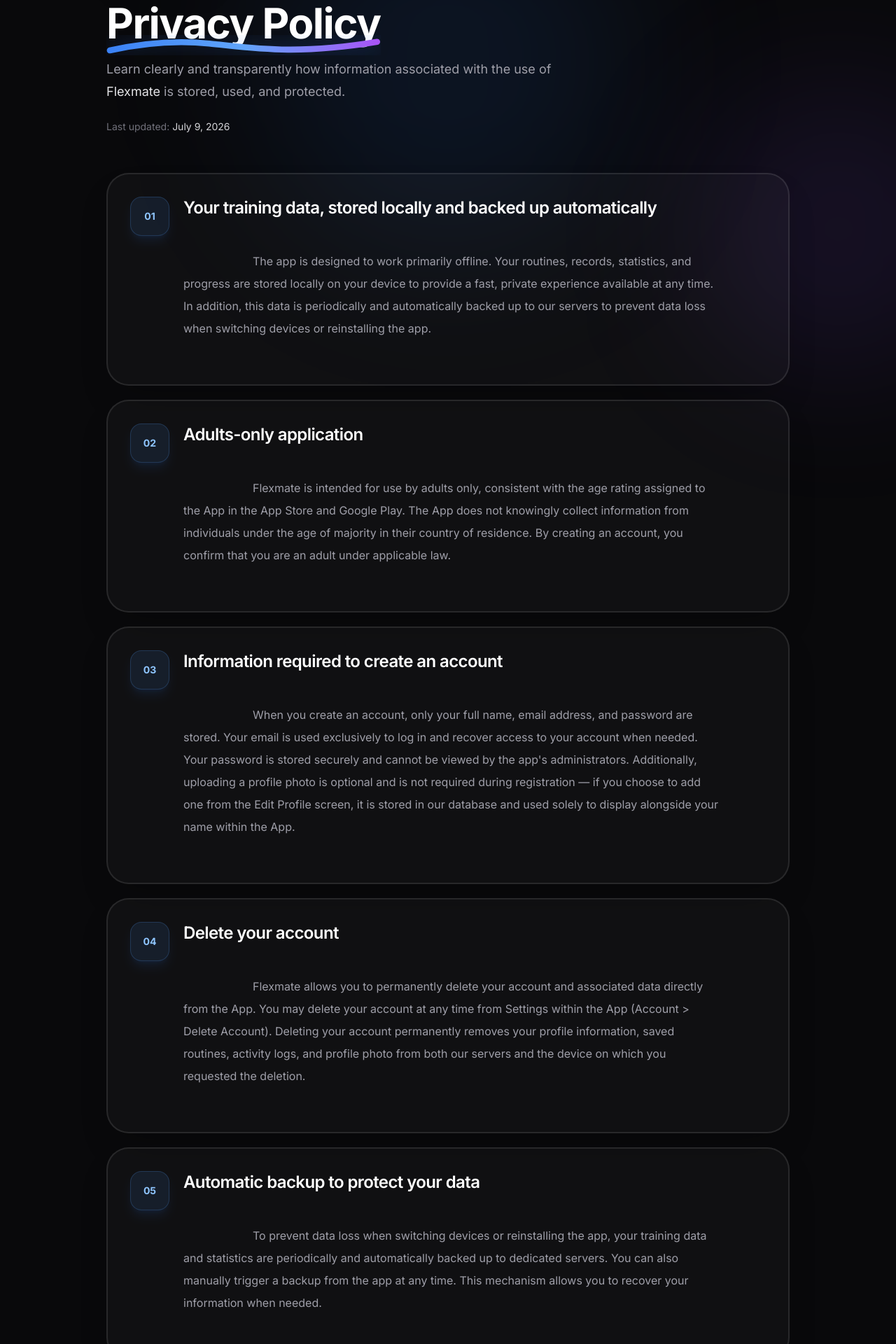
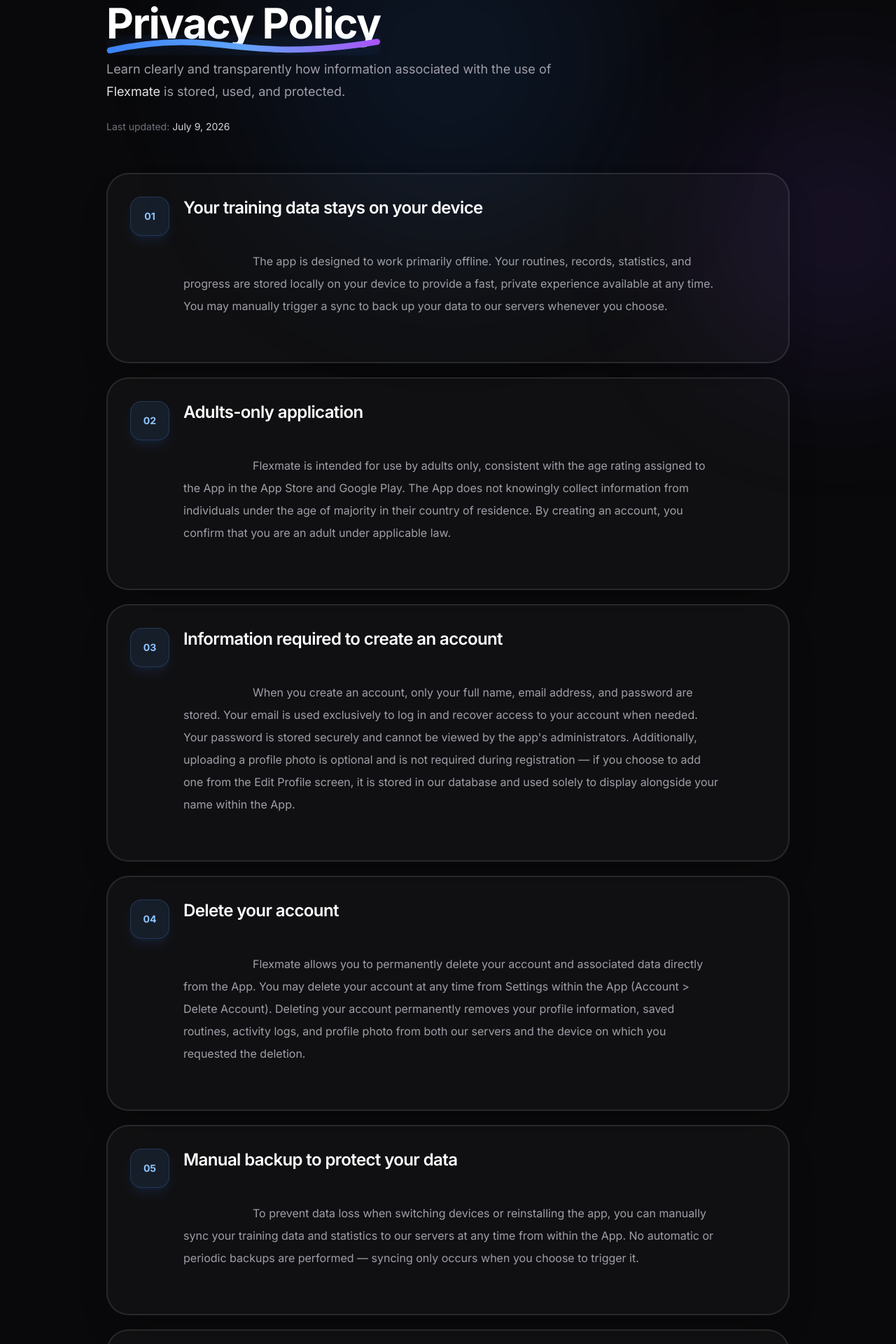
Before and after one commit to ValenciaArcega/astro-portfolio, an Astro site: page /flexmate/privacy in a window 1280 px wide. Shown: the part 171-2091 px from the top of the page at 70% size. Built offline with nearby package versions, Linux system fonts and the light colour scheme; Astro itself is replaced by a stand-in of ours.

Commit message:
03 - Privacy policy has been adjusted to let users know data-backups are not longer automatic.

```diff
--- a/src/pages/flexmate/privacy.astro
+++ b/src/pages/flexmate/privacy.astro
@@ -8,9 +8,9 @@
 const privacyPoints = [
   {
     number: "01",
-    title: "Your training data, stored locally and backed up automatically",
+    title: "Your training data stays on your device",
     description:
-      "The app is designed to work primarily offline. Your routines, records, statistics, and progress are stored locally on your device to provide a fast, private experience available at any time. In addition, this data is periodically and automatically backed up to our servers to prevent data loss when switching devices or reinstalling the app.",
+      "The app is designed to work primarily offline. Your routines, records, statistics, and progress are stored locally on your device to provide a fast, private experience available at any time. You may manually trigger a sync to back up your data to our servers whenever you choose.",
   },
   {
     number: "02",
@@ -32,9 +32,9 @@
   },
   {
     number: "05",
-    title: "Automatic backup to protect your data",
+    title: "Manual backup to protect your data",
     description:
-      "To prevent data loss when switching devices or reinstalling the app, your training data and statistics are periodically and automatically backed up to dedicated servers. You can also manually trigger a backup from the app at any time. This mechanism allows you to recover your information when needed.",
+      "To prevent data loss when switching devices or reinstalling the app, you can manually sync your training data and statistics to our servers at any time from within the App. No automatic or periodic backups are performed — syncing only occurs when you choose to trigger it.",
   },
   {
     number: "06",
```
